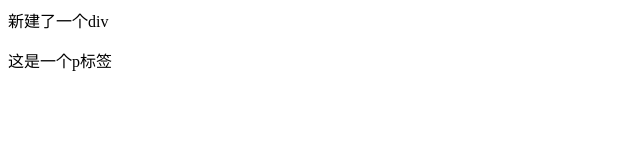
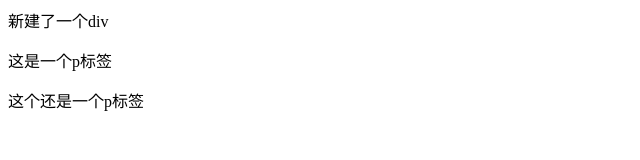
Before and after one commit to Yoyoivesguge/gitStudy-, a plain HTML site: page index.html in a window 1280 px wide. Shown: the whole page, without its empty margins (0-640 px from the left). Drawn offline with Linux system fonts and the light colour scheme.

Commit message:
这还是一个P标签

```diff
--- a/index.html
+++ b/index.html
@@ -11,6 +11,7 @@
 <body>
     <div>新建了一个div</div>
     <p>这是一个p标签</p>
+    <p>这个还是一个p标签</p>
 </body>
 
 </html>
```
